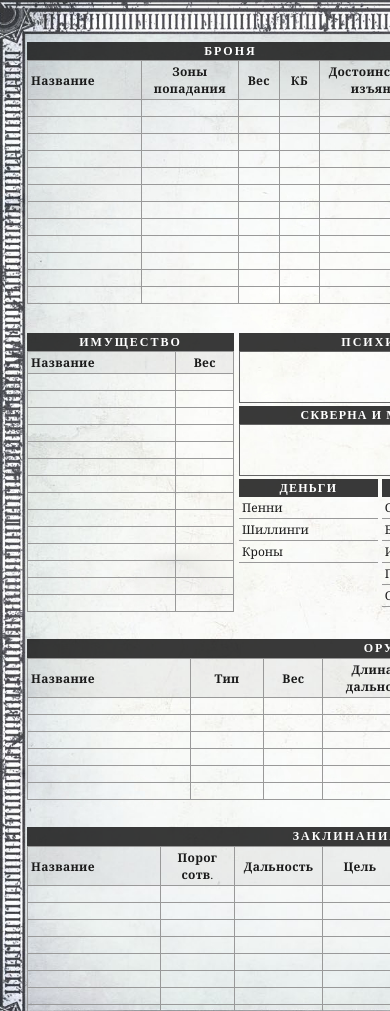
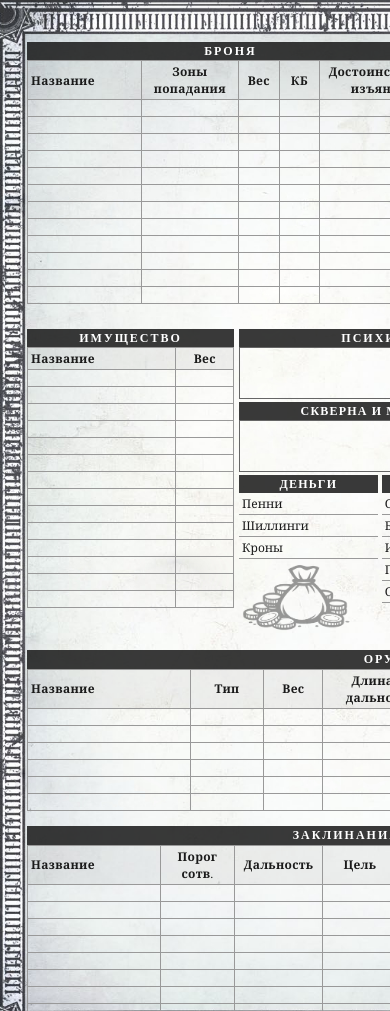
Before and after one commit to BoikoAnastasiia/warhammer-rules, a plain HTML site: page character_sheet.html in a window 390 px wide. Shown: the part 1185-2196 px from the top of the page. Drawn offline with nearby package versions, Linux system fonts and the light colour scheme; a web font is replaced by a local one.

Commit message:
Update character_sheet.html to enhance layout and add money image. Removed unnecessary margins and adjusted grid columns for better responsiveness.

```diff
--- a/character_sheet.html
+++ b/character_sheet.html
@@ -444,7 +444,6 @@
         display: grid;
         grid-template-columns: 55% 45%;
         gap: 5px;
-        margin-bottom: 4px;
         min-height: 72mm;
         align-items: start;
       }
@@ -495,6 +494,13 @@
 
       .arm-qual {
         width: 28%;
+      }
+
+      .money-img {
+        width: 84%;
+        height: auto;
+        display: block;
+        opacity: 0.4;
       }
 
       /* Body diagram column — stretches full height of armor row */
@@ -555,9 +561,8 @@
       /* Middle row */
       .middle-row {
         display: grid;
-        grid-template-columns: 28% 38% 34%;
+        grid-template-columns: 28% 38% 32%;
         gap: 5px;
-        margin-bottom: 12px;
       }
 
       /* Freeform boxes (Psychology, Corruption) */
@@ -629,9 +634,6 @@
       }
 
       /* Weapons */
-      .weapons-section {
-        margin-bottom: 12px;
-      }
 
       .wpn-name {
         width: 22%;
@@ -1532,6 +1534,7 @@
                     <td></td>
                   </tr>
                 </table>
+                <img src="./assets/coins.png" alt="Money" class="money-img" />
               </div>
               <div>
                 <div class="section-hdr sm">Вес</div>
```
Also changed, not shown: 4 other files.
